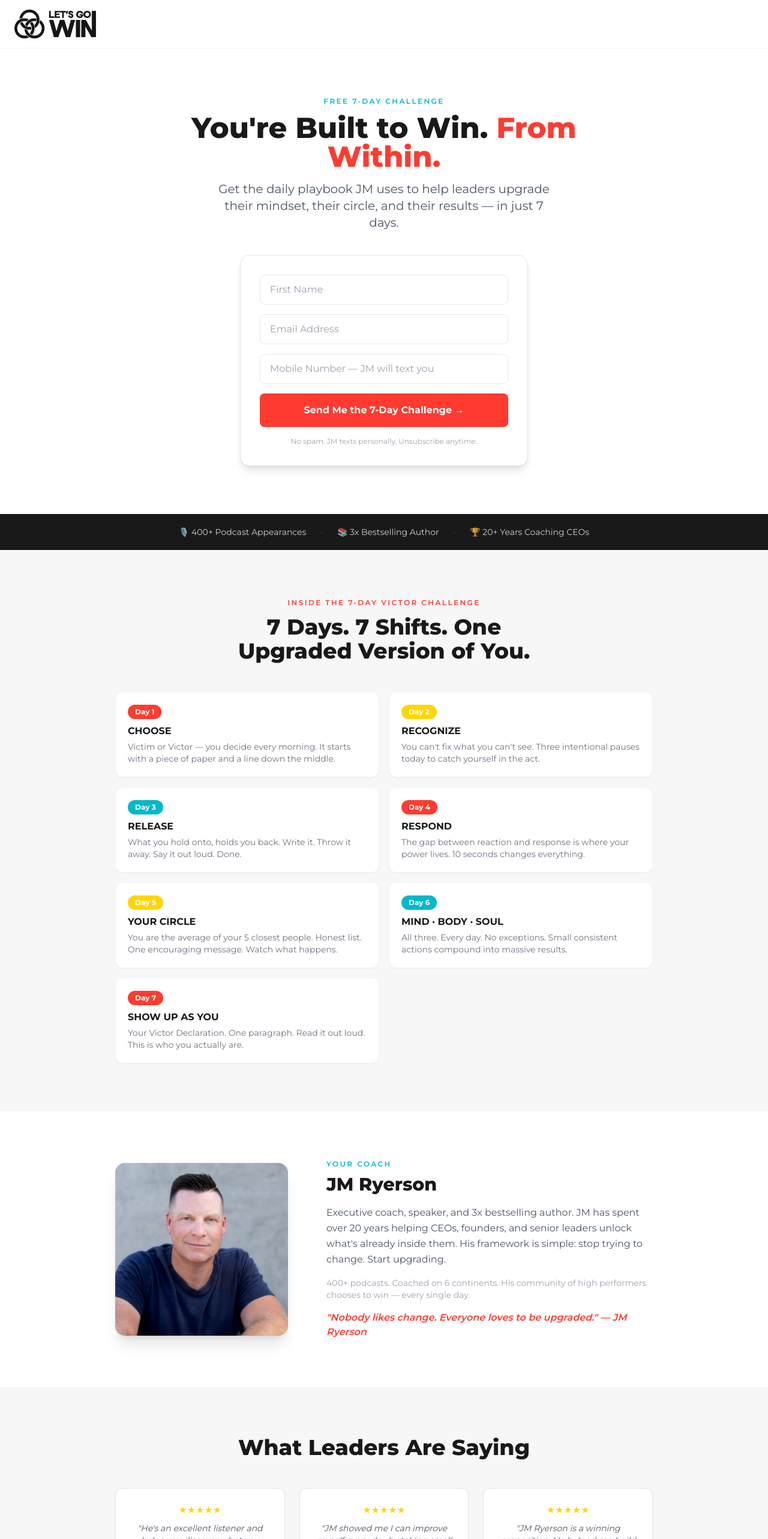
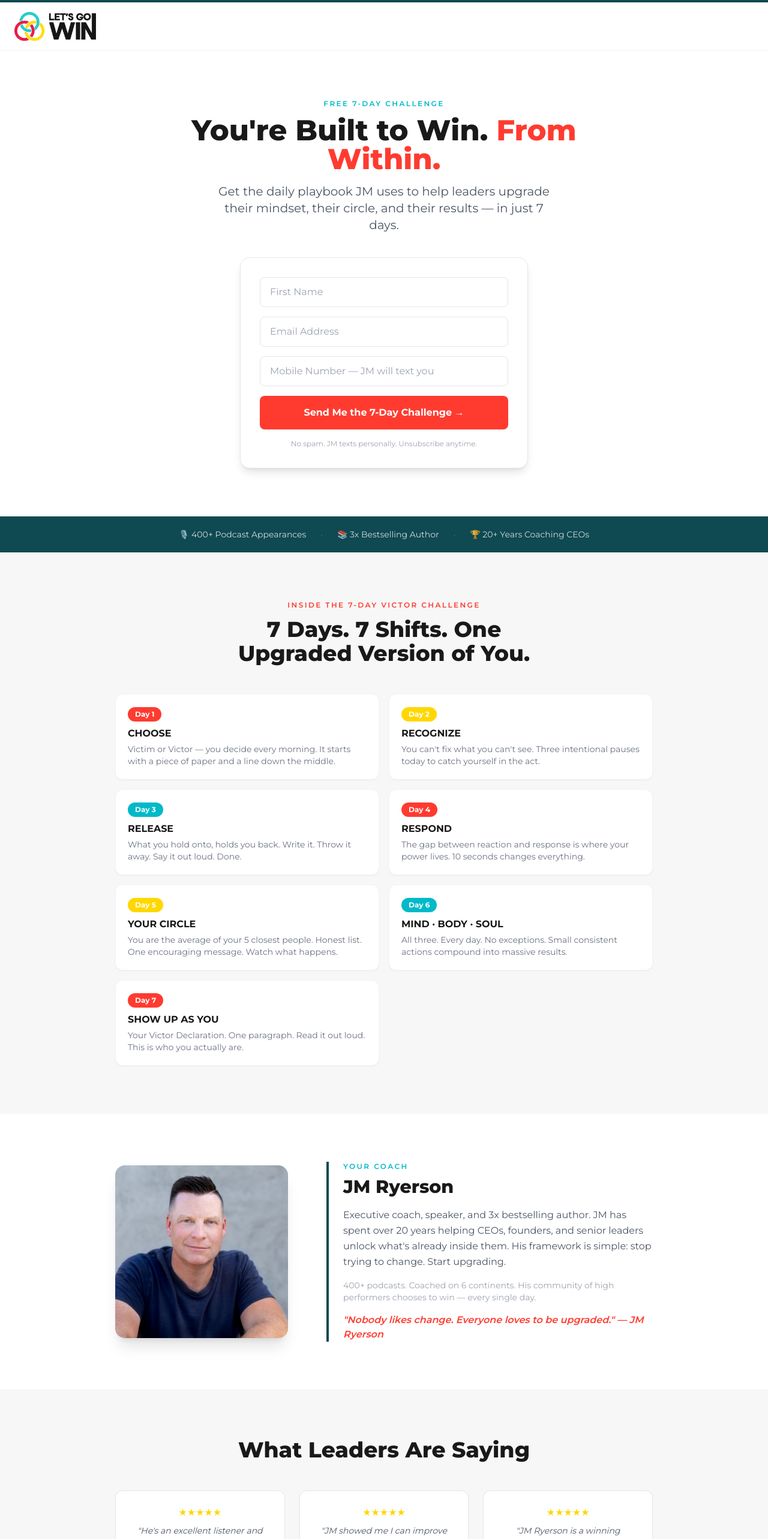
Before and after one commit to letsgowincom/victor-challenge, a Next.js app: page /victor-challenge in a window 1280 px wide. Shown: the top 2566 px of the page at 60% size. Built offline with nearby package versions, Linux system fonts and the light colour scheme; no server answers.

Commit message:
Color logo, dark teal #0F4951 accents: nav top border, social proof bar, JM section

```diff
--- a/src/app/victor-challenge/page.tsx
+++ b/src/app/victor-challenge/page.tsx
@@ -89,10 +89,10 @@
   return (
     <main>
       {/* ── NAV ── */}
-      <nav className="bg-white px-6 py-4 border-b border-gray-100">
+      <nav className="bg-white px-6 py-4 border-b border-gray-100 border-t-4 border-t-[#0F4951]">
         {/* eslint-disable-next-line @next/next/no-img-element */}
         <img
-          src="/images/lgw-logo-black.png"
+          src="/images/lgw-logo-color.png"
           alt="Let's Go Win"
           className="h-[48px] w-auto"
         />
@@ -164,7 +164,7 @@
       </section>
 
       {/* ── SECTION 2: SOCIAL PROOF BAR ── */}
-      <section className="bg-[#191919] px-4 py-5 text-center">
+      <section className="bg-[#0F4951] px-4 py-5 text-center">
         <div className="flex flex-wrap justify-center gap-x-6 gap-y-2 text-sm text-white/80">
           <span>🎙️ 400+ Podcast Appearances</span>
           <span className="hidden sm:inline text-white/30">·</span>
@@ -211,7 +211,7 @@
             alt="JM Ryerson"
             className="w-full max-w-[288px] flex-shrink-0 rounded-2xl object-cover object-top shadow-xl md:h-72 md:w-72"
           />
-          <div>
+          <div className="border-l-4 border-[#0F4951] pl-6">
             <p className="mb-2 text-xs font-semibold uppercase tracking-[0.2em] text-[#00B9C9]">
               Your Coach
             </p>
```
